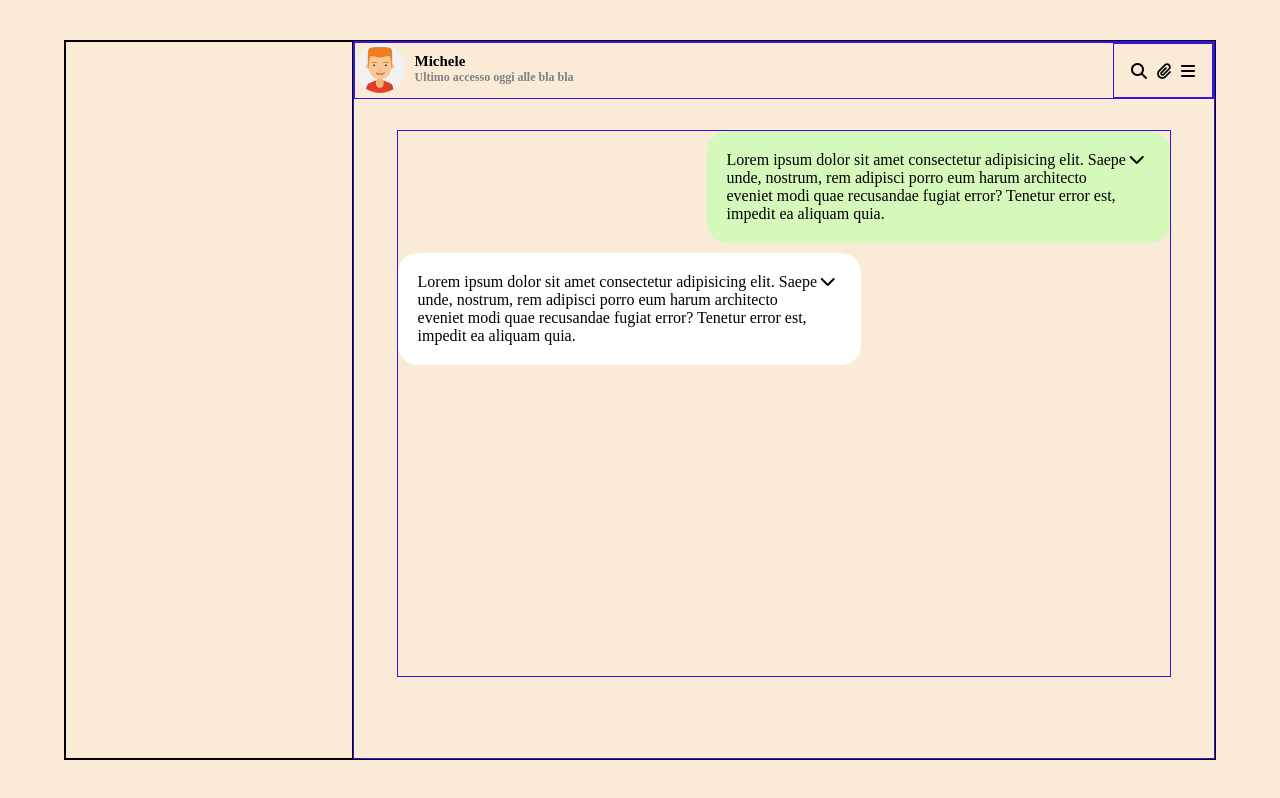
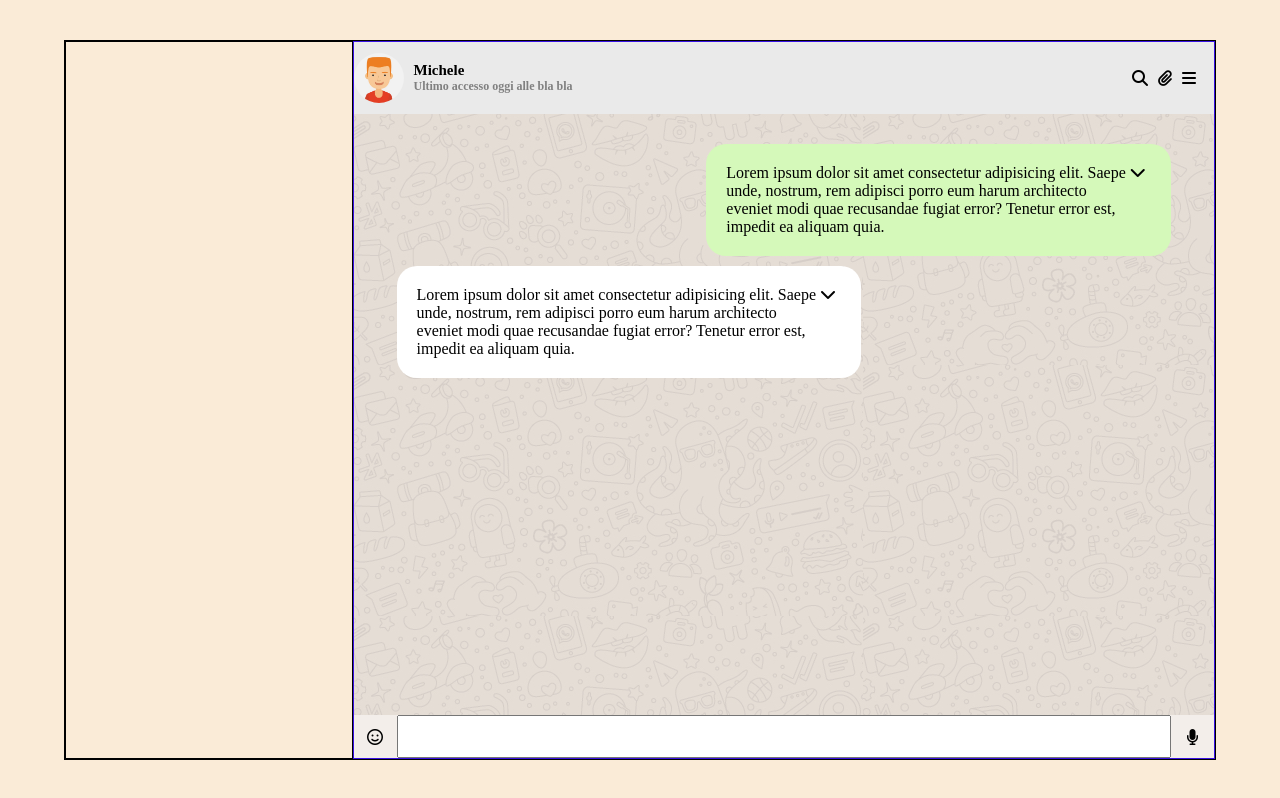
Before and after one commit to Om12ek99/html-css-boolzapp, a plain HTML site: page index.html in a window 1280 px wide. Drawn offline with Linux system fonts and the light colour scheme.

Commit message:
add:mainbody done

```diff
--- a/css/style.css
+++ b/css/style.css
@@ -44,11 +44,12 @@
 
 /*COLONNA 2*/
 .container .column:last-child .header {
-    height: 8%;
+    height: 10%;
     width: 100%;
     /*debug*/
-    border: 1px solid rgb(56, 17, 228);
+    /* border: 1px solid rgb(56, 17, 228); */
     justify-content: space-between;
+    background-color: #EAEAEA;
 }
 
 .header .headright {
@@ -58,7 +59,12 @@
     align-items: center;
     gap: 10px;
     /*debug*/
-    border: 1px solid rgb(56, 17, 228);
+    /* border: 1px solid rgb(56, 17, 228); */
+}
+
+.header .headleft {
+    justify-content: center;
+    align-items: center;
 }
 
 .header .headleft img {
@@ -82,10 +88,12 @@
 
 /*Main Body*/
 .mainbody {
-    height: 85%;
+    height: 84%;
     width:auto;
    align-items: center;
    justify-content: center;
+   background-image: url(../img/mine.jpg);
+
 }
 .messagebox {
     width: 90%;
@@ -93,7 +101,7 @@
     flex-direction: column;
     gap: 10px;
     /*debug*/
-    border: 1px solid rgb(56, 17, 228);
+    /* border: 1px solid rgb(56, 17, 228); */
 }
 .messagebox .row {
     height: fit-content;
@@ -126,6 +134,28 @@
 }
 .chevronmenu {
    width: 5%;
+}
+
+/* Footer */
+.footer {
+    width: 100%;
+    height: 6%;
+    background-color: #F3EEEA;
+}
+.footer .emoji, .audio {
+    width: 5%;
+    justify-content: center;
+    align-items: center;
+    /*debug*/
+    /* border: 1px solid black; */
+}
+
+.footer .textsection {
+    width: 90%;
+}
+.footer .textsection .text {
+    width: 100%;
+    height: 100%;
 }
 
 
--- a/index.html
+++ b/index.html
@@ -35,27 +35,47 @@
 
 
 
-
+                <!-- PArte centrale dove ci sono i messaggi -->
                 <div class="mainbody flex">
+                    <!-- container dei messaggi -->
                     <div class="messagebox flex">
+                        <!-- riga con il messaggio inviato-->
                         <div class="row flex sent">
+                            <!-- quadrante del messaggio -->
                             <div class="message green flex">
                                 <div class="text">Lorem ipsum dolor sit amet consectetur adipisicing elit. Saepe unde, nostrum, rem adipisci porro eum harum architecto eveniet modi quae recusandae fugiat error? Tenetur error est, impedit ea aliquam quia.</div>
                                 <div class="chevronmenu"><i class="fa-solid fa-chevron-down"></i></div>
 
                             </div>
                         </div>
+
+                        <!-- riga con il messaggio ricevuto-->
                         <div class="row flex received">
+                            <!-- quadrante del messaggio -->
                             <div class="message white flex">
                                 <div class="text">Lorem ipsum dolor sit amet consectetur adipisicing elit. Saepe unde, nostrum, rem adipisci porro eum harum architecto eveniet modi quae recusandae fugiat error? Tenetur error est, impedit ea aliquam quia.</div>
                                 <div class="chevronmenu"><i class="fa-solid fa-chevron-down"></i></div>
-
                             </div>
 
                         </div>
                     </div>
                 </div>
-                <div class="footer"></div>
+
+
+
+
+
+                <div class="footer flex">
+                    <div class="emoji flex">
+                        <i class="fa-regular fa-face-smile"></i>
+                    </div>
+                    <div class="textsection">
+                        <input type="text" class="text">
+                    </div>
+                    <div class="audio flex">
+                        <i class="fa-solid fa-microphone"></i>
+                    </div>
+                </div>
             </div>
         </div>
     </div>
```
Also changed, not shown: screenshots/desktop.png.
